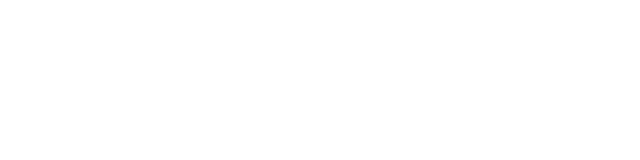
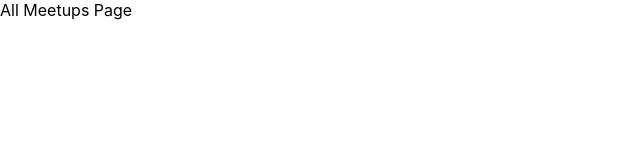
Before and after one commit to Kayizoku/simple-web-page, a React (Create React App) app: page / in a window 1280 px wide. Shown: the top 160 px of the page, without its empty margins (0-640 px from the left). Built offline with nearby package versions, Linux system fonts and the light colour scheme.

Commit message:
Routing and switching of URLS implemented

```diff
--- a/src/App.js
+++ b/src/App.js
@@ -1,5 +1,23 @@
+import { Route, Switch } from 'react-router-dom';
+import AllMeetupsPage from './pages/AllMeetups';
+import NewMeetupsPage from './pages/NewMeetups';
+import FavoritesPage from './pages/Favorites';
+
 function App() {
-  return <div></div>
+  return <div>
+    <Switch>
+      <Route path='/' exact>
+        <AllMeetupsPage />
+      </Route>
+      <Route path='/new-meetup'>
+        <NewMeetupsPage />
+      </Route>
+      <Route path='/favorites'>
+        <FavoritesPage />
+      </Route>
+    </Switch>
+
+  </div>
 }
 
 export default App;
--- a/src/index.js
+++ b/src/index.js
@@ -1,9 +1,12 @@
 import React from 'react';
 import ReactDOM from 'react-dom';
+import { BrowserRouter } from 'react-router-dom';
 import './index.css';
 import App from './App';
 
 ReactDOM.render(
-  <App />,
+  <BrowserRouter>
+    <App />
+  </BrowserRouter>,
   document.getElementById('root')
 );
--- a/src/pages/Favorites.js
+++ b/src/pages/Favorites.js
@@ -1,6 +1,6 @@
-function FavortiesPage() {
+function FavoritesPage() {
   return <div>Favorites Page</div>
 
 }
 
-export default FavortiesPage;
+export default FavoritesPage;
```
Also changed, not shown: src/pages/AllMeetups.js (renamed from src/pages/AllMetups.js).
